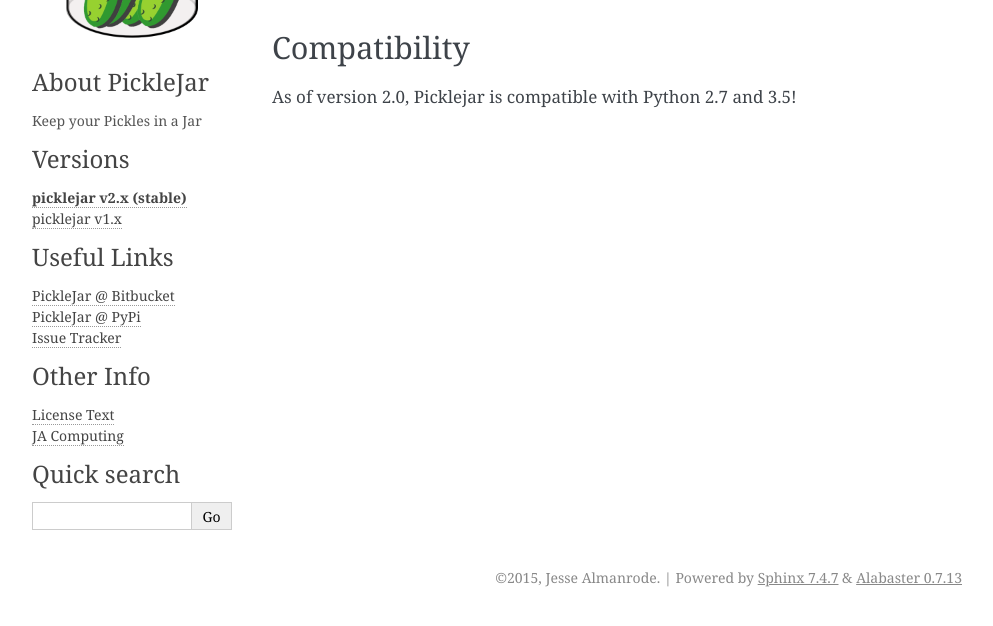
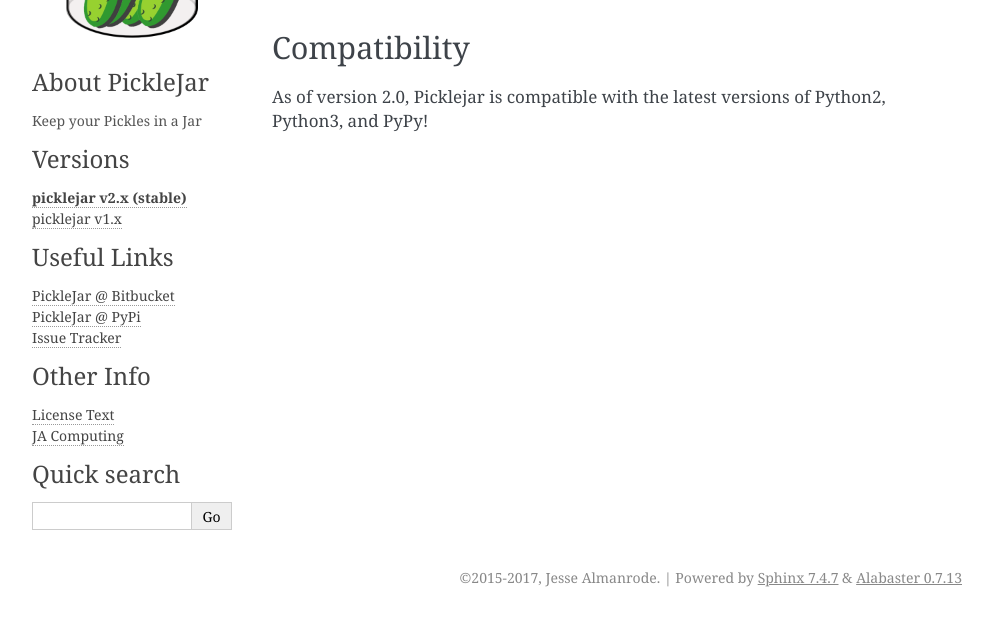
Before and after one commit to isaiah1112/picklejar, a Sphinx documentation site: the page built from docs/source/index.rst, in a window 1280 px wide, cut to the strip 200-826 px from the top of the page. Shown: the whole strip, without its empty margins (148-1141 px from the left). Built offline with Sphinx 7.4.7, drawn with Linux system fonts in a browser that asks for light colours.

Commit message:
Updated version info, requirements, and compatibility matrixes!
Dropping support for Python2.6

  py27: commands succeeded
  py35: commands succeeded
  py36: commands succeeded
  pypy: commands succeeded
  congratulations :)

```diff
--- a/docs/source/conf.py
+++ b/docs/source/conf.py
@@ -53,7 +53,7 @@ master_doc = 'index'
 
 # General information about the project.
 project = u'PickleJar'
-copyright = u'2015, Jesse Almanrode'
+copyright = u'2015-2017, Jesse Almanrode'
 author = u'Jesse Almanrode'
 
 # The version info for the project you're documenting, acts as replacement for
@@ -63,7 +63,7 @@ author = u'Jesse Almanrode'
 # The short X.Y version.
 version = '2.0'
 # The full version, including alpha/beta/rc tags.
-release = '2.0.3'
+release = '2.0.4'
 
 # The language for content autogenerated by Sphinx. Refer to documentation
 # for a list of supported languages.
--- a/docs/source/index.rst
+++ b/docs/source/index.rst
@@ -12,4 +12,4 @@ PickleJar
 Compatibility
 -------------
 
-As of version 2.0, Picklejar is compatible with Python 2.7 and 3.5!
+As of version 2.0, Picklejar is compatible with the latest versions of Python2, Python3, and PyPy!
```
Also changed, not shown: README.md (+2 -3 lines), requirements.txt (+15 -12 lines), setup.py (+6 -3 lines), 1 other file.
